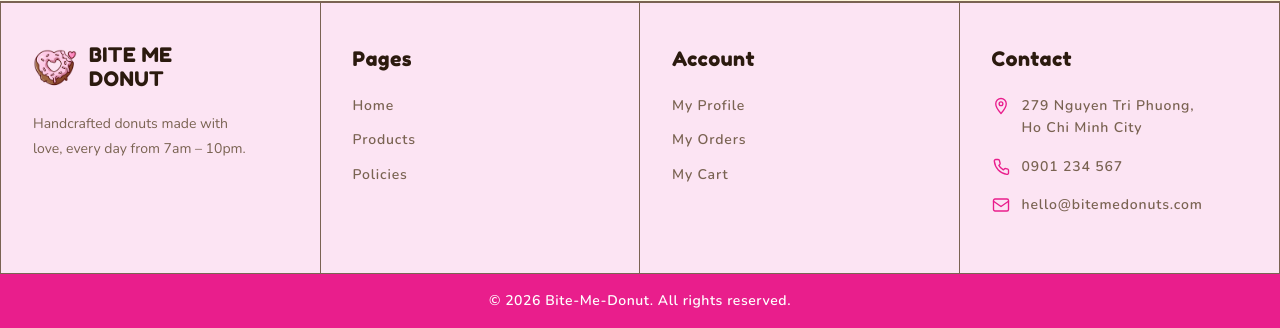
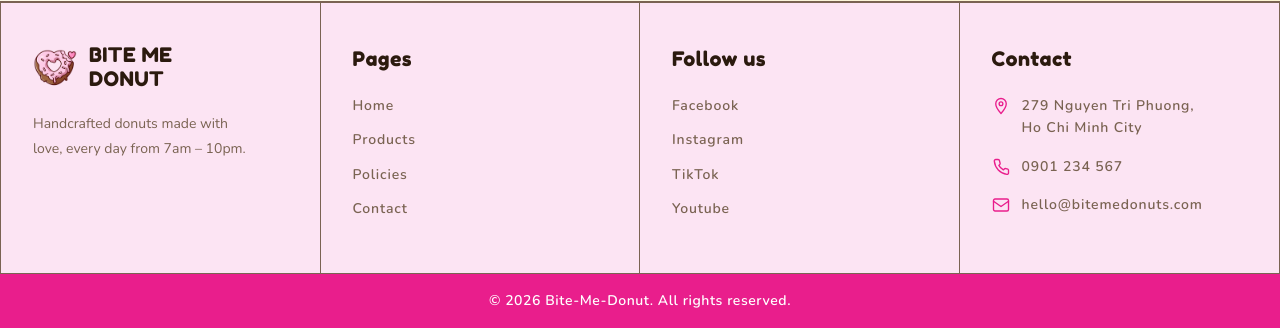
Before and after one commit to NamNguyen308/Bite-Me-Donut, a PHP site: page /views/auth/forgot_password.php in a window 1280 px wide. Shown: the part 799-1127 px from the top of the page. Run offline with PHP 8.4, Linux system fonts and the light colour scheme.

Commit message:
sửa header + footer

```diff
--- a/views/layouts/footer.php
+++ b/views/layouts/footer.php
@@ -209,14 +209,16 @@ $activePage = $activePage ?? '';
       <a href="../../views/user/index.php"    class="site-footer__link">Home</a>
       <a href="../../views/user/products.php" class="site-footer__link">Products</a>
       <a href="../../views/user/policies.php" class="site-footer__link">Policies</a>
+      <a href="../../views/user/contact.php" class="site-footer__link">Contact</a>
     </div>
 
     <!-- Col 3: Account -->
     <div class="site-footer__col">
-      <p class="site-footer__col-title">Account</p>
-      <a href="../../views/user/customer_profile.php"  class="site-footer__link">My Profile</a>
-      <a href="../../views/user/customer_orders.php" class="site-footer__link">My Orders</a>
-      <a href="../../views/user/cart.php"   class="site-footer__link">My Cart</a>
+      <p class="site-footer__col-title">Follow us</p>
+      <a href="https://facebook.com"  class="site-footer__link">Facebook</a>
+      <a href="https://instagram.com" class="site-footer__link">Instagram</a>
+      <a href="https://tiktok.com"   class="site-footer__link">TikTok</a>
+      <a href="https://youtube.com"   class="site-footer__link">Youtube</a>
     </div>
 
     <!-- Col 4: Contact -->
--- a/views/layouts/header.php
+++ b/views/layouts/header.php
@@ -1,4 +1,7 @@
 <?php
+if (session_status() === PHP_SESSION_NONE) {
+    session_start();
+}
 /**
  * views/layouts/header.php
  *
@@ -248,7 +251,12 @@ $activePage = $activePage ?? '';
     <div class="site-header__cell site-header__actions">
 
       <!-- User -->
-      <a href="../../views/auth/user-login.php"
+      <?php
+        $accountLink = !empty($_SESSION['access_token'])
+            ? '../../views/user/customer_profile.php'
+            : '../../views/auth/user-login.php';
+      ?>
+      <a href="<?= htmlspecialchars($accountLink) ?>"
          class="site-header__icon-btn"
          aria-label="Tài khoản">
         <svg xmlns="http://www.w3.org/2000/svg"
@@ -265,7 +273,12 @@ $activePage = $activePage ?? '';
       </a>
 
       <!-- Cart -->
-      <a href="../../views/user/cart.php"
+      <?php
+        $cartLink = !empty($_SESSION['access_token'])
+            ? '../../views/user/cart.php'
+            : '../../views/auth/user-login.php';
+      ?>
+      <a href="<?= htmlspecialchars($cartLink) ?>"
          class="site-header__icon-btn"
          aria-label="Giỏ hàng">
         <svg xmlns="http://www.w3.org/2000/svg"
```
Also changed, not shown: views/user/cart.php (+5 -5 lines), views/user/checkout.php (deleted), views/user/purchase_history.php (deleted).
